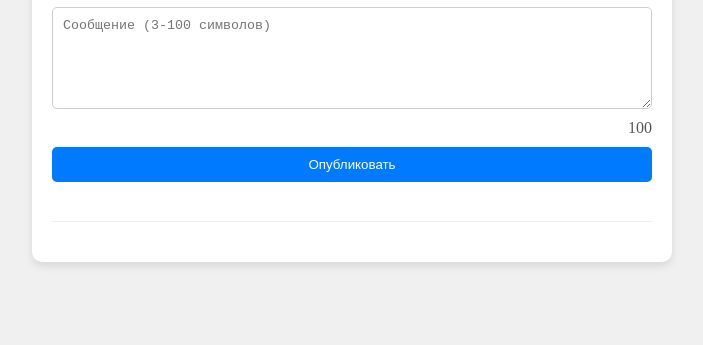
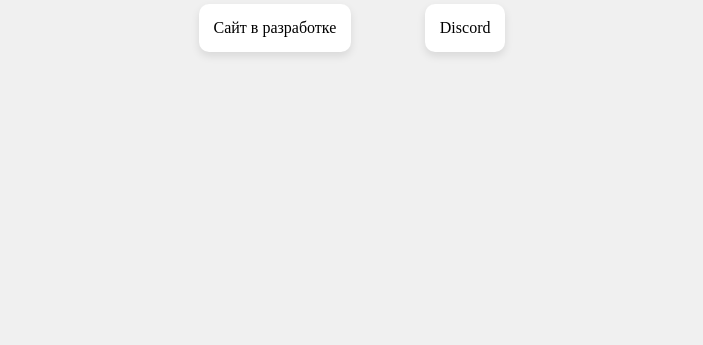
Before and after one commit to Pahan3568/MCM-Stu, a plain HTML site: page index.html in a window 1280 px wide. Shown: the part 455-800 px from the top of the page, without its empty margins (288-991 px from the left). Drawn offline with Linux system fonts and the light colour scheme; a web font is replaced by a local one.

Commit message:
Update index.html

```diff
--- a/index.html
+++ b/index.html
@@ -45,83 +45,6 @@
                 transform: scale(0.95);
                 box-shadow: 0 2px 4px rgba(0, 0, 0, 0.2);
             }
-            .container {
-    width: 80%;
-    max-width: 600px;
-    background-color: #ffffff;
-    padding: 20px;
-    border-radius: 10px;
-    box-shadow: 0 4px 8px rgba(0, 0, 0, 0.1);
-    animation: fadeIn 1s ease-out;
-}
-
-h1 {
-    text-align: center;
-    margin-bottom: 20px;
-}
-
-.note-form {
-    display: flex;
-    flex-direction: column;
-    margin-bottom: 20px;
-}
-
-.note-form input,
-.note-form textarea {
-    margin-bottom: 10px;
-    padding: 10px;
-    border-radius: 5px;
-    border: 1px solid #ccc;
-    outline: none;
-}
-
-.note-form textarea {
-    resize: vertical; /* Разрешить вертикальное изменение размера */
-    min-height: 80px;
-}
-
-.note-form button {
-    padding: 10px 15px;
-    border: none;
-    border-radius: 5px;
-    background-color: #007bff;
-    color: white;
-    cursor: pointer;
-    transition: background-color 0.2s ease;
-}
-.note-form button:hover {
-    background-color: #0056b3;
-}
-.note-form button:active { /* Стили для нажатия */
-    background-color: #004690;
-    box-shadow: 0 2px 4px rgba(0, 0, 0, 0.2);
-    transform: scale(0.95);
-}
-.error {
-    color: red;
-    margin-top: 5px;
-    font-size: 0.9em;
-}
-#char-count {
-    text-align: right;
-    color: #555;
-    margin-bottom: 10px;
-}
-.notes-list {
-    padding-top: 20px;
-    border-top: 1px solid #eee;
-}
-.note-item {
-    background-color: #f9f9f9;
-    padding: 15px;
-    border-radius: 5px;
-    margin-bottom: 10px;
-    box-shadow: 0 2px 4px rgba(0, 0, 0, 0.1);
-}
-.note-item strong {
-    display: block;
-    margin-bottom: 5px;
-}
 
             @keyframes fadeIn {
                 from {
@@ -176,19 +99,5 @@ h1 {
 
   </div>
  </div>
-    <div class="container" style="margin-top: 20px;">
-        <h1>Записки</h1>
-        <div class="note-form">
-            <input type="text" id="name" placeholder="Имя" maxlength="50">
-            <textarea id="message" placeholder="Сообщение (3-100 символов)" maxlength="100"></textarea>
-            <span id="char-count">100</span>
-            <button id="submit-note">Опубликовать</button>
-            <p id="message-error" class="error"></p>
-        </div>
-        <div class="notes-list" id="notes-list">
-            <!-- Здесь будут отображаться записки -->
-        </div>
-    </div>
-    <script src="pad.js"></script>
 </body>
 </html>
```
